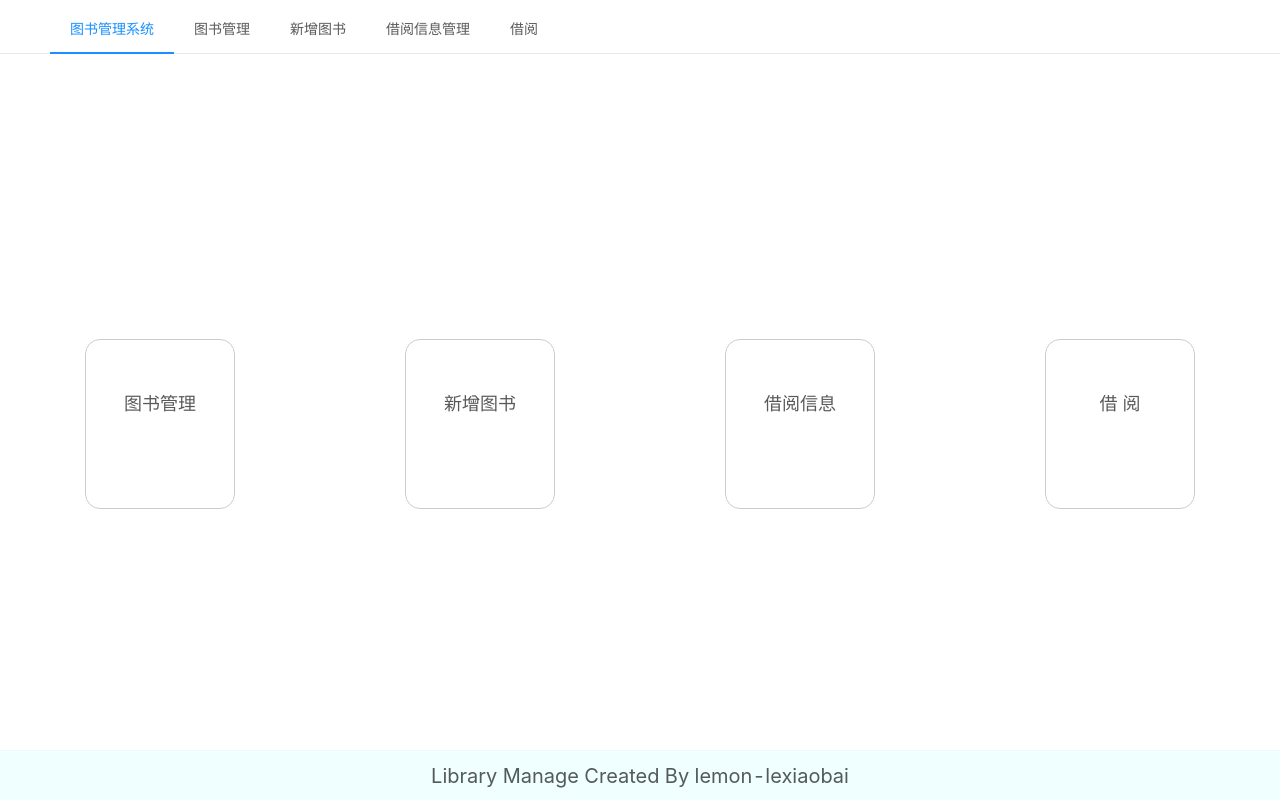
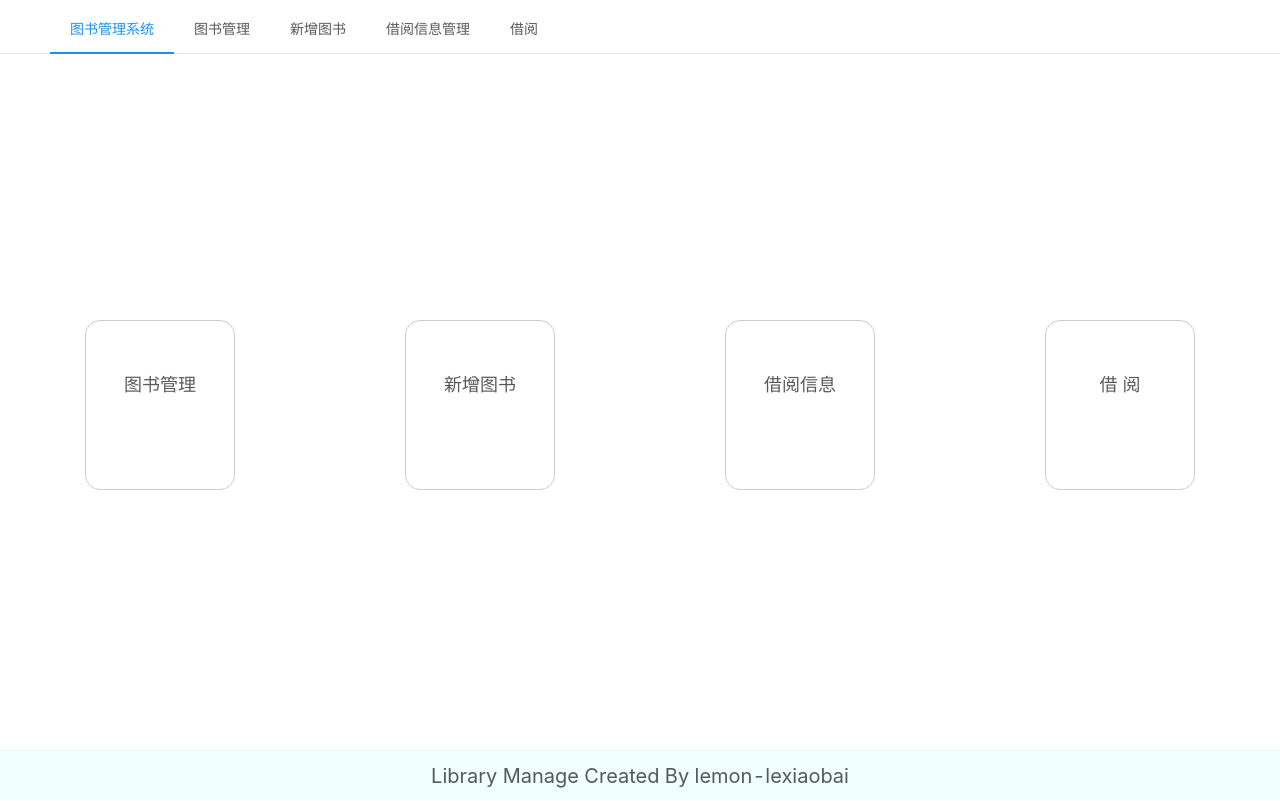
Before and after one commit to lemon-lexiaobai/lib, a Vue app: page / in a window 1280 px wide. Built offline with nearby package versions, Linux system fonts and the light colour scheme.

Commit message:
更新主页样式

```diff
--- a/src/components/home/home.vue
+++ b/src/components/home/home.vue
@@ -33,8 +33,8 @@ export default {
 <style scoped>
   .wrapper{
     position: fixed;
-    top: 48px;
-    bottom: 0;
+    top: 60px;
+    bottom: 50px;
     left: 0;
     right: 0;
     display: flex;
```
